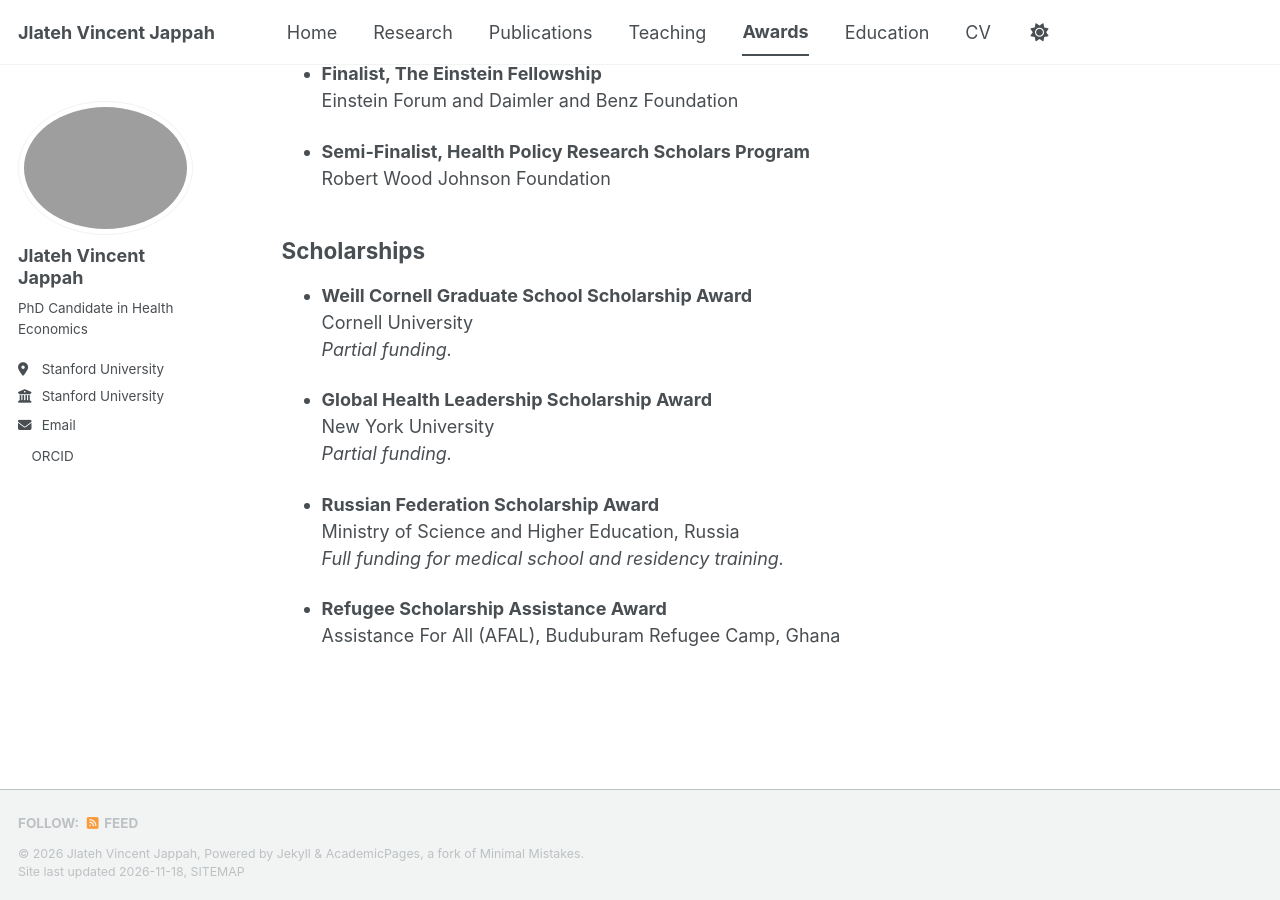
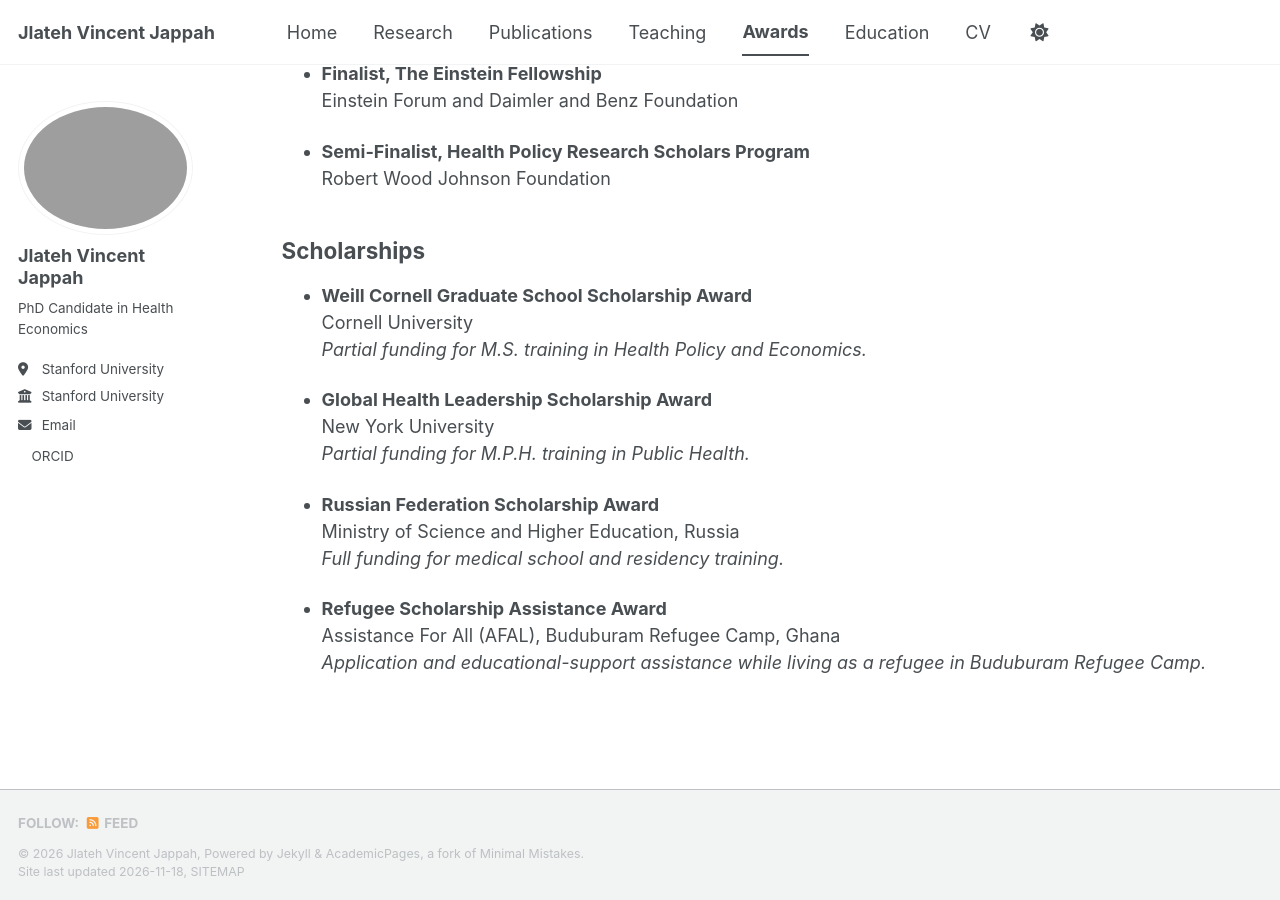
Before and after one commit to jvjappah/jvjappah.github.io, a Jekyll site: the page built from _pages/awards.md, in a window 1280 px wide and 900 px high, scrolled down 1568 px. Built offline with Jekyll 4.4.1, drawn with Linux system fonts in a browser that asks for light colours; a script bundle is joined from its source files by our own code; a style sheet for code colours, icons or effects is not loaded.

Commit message:
Clarify scholarship and refugee support descriptions
Updated scholarship descriptions to provide more detail about funding and support.

```diff
--- a/_pages/awards.md
+++ b/_pages/awards.md
@@ -71,11 +71,11 @@ author_profile: true
 
 - **Weill Cornell Graduate School Scholarship Award**
   Cornell University
-  *Partial funding.*
+  *Partial funding for M.S. training in Health Policy and Economics.*
 
 - **Global Health Leadership Scholarship Award**
   New York University
-  *Partial funding.*
+  *Partial funding for M.P.H. training in Public Health.*
 
 - **Russian Federation Scholarship Award**
   Ministry of Science and Higher Education, Russia
@@ -83,3 +83,4 @@ author_profile: true
 
 - **Refugee Scholarship Assistance Award**
   Assistance For All (AFAL), Buduburam Refugee Camp, Ghana
+  *Application and educational-support assistance while living as a refugee in Buduburam Refugee Camp.*
```
